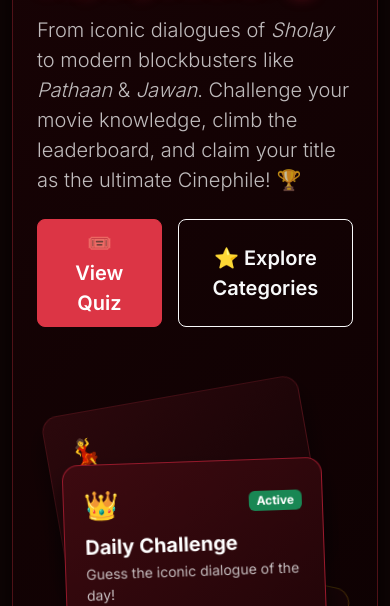
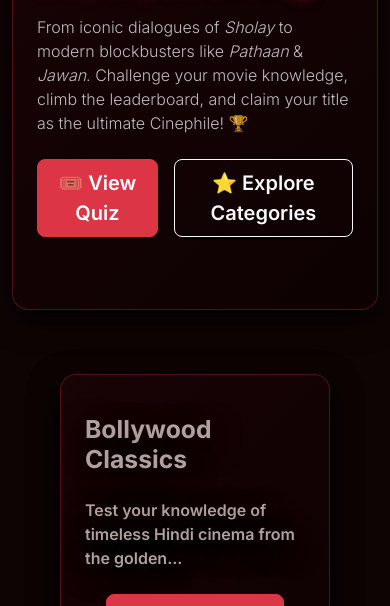
Before and after one commit to dhruvipaswala0407/QUIZ, a plain HTML site: page index.html in a window 390 px wide. Shown: the part 238-844 px from the top of the page. Drawn offline with nearby package versions, Linux system fonts and the light colour scheme; a web font is replaced by a local one.

Commit message:
Add files via upload

```diff
--- a/css/style.css
+++ b/css/style.css
@@ -153,3 +153,6 @@
     background-color: var(--bg-card);
     color:var(--text-muted);
 }
+.h-LG-336{
+height:336px;
+}
--- a/index.html
+++ b/index.html
@@ -83,22 +83,22 @@
                             <h1 class="display-4 fw-bold glow-title mb-3">
                                 Test Your Filmy Superpowers! 🍿
                             </h1>
-                            <p class="lead text-light opacity-75 mb-4">
+                            <p class="lead text-light opacity-75 mb-4 fs-6">
                                 From iconic dialogues of <em>Sholay</em> to modern blockbusters like <em>Pathaan</em> &
                                 <em>Jawan</em>. Challenge your movie knowledge, climb the leaderboard, and claim your
                                 title as the ultimate Cinephile! 🏆
                             </p>
                             <div class="d-flex gap-3">
-                                <a href="#categories" class="btn btn-danger btn-lg px-4 rounded-3 fw-semibold">
+                                <a href="#categories" class="btn btn-danger btn-lg px-lg-4 rounded-3 fw-semibold">
                                     🎟️ View Quiz
                                 </a>
-                                <button class="btn btn-outline-light btn-lg px-4 rounded-3 fw-semibold">
+                                <button class="btn btn-outline-light btn-lg px-lg-4 rounded-3 fw-semibold">
                                     ⭐ Explore Categories
                                 </button>
                             </div>
                         </div>
 
-                        <div class="col-lg-6">
+                        <div class="col-lg-6 d-none d-lg-flex">
                             <div class="cards-stack-wrapper">
 
                                 <div class="stacked-card card-back-left">
@@ -143,7 +143,7 @@
     </main>
     <footer>
         <div class="container">
-            <div class="hero-main-card col-12 rounded-4 p-4 mt-5 d-flex flex-wrap">
+            <div class="hero-main-card col-12 rounded-4 p-4 mt-5 d-flex flex-wrap mb-3">
                 <div class="col-lg-3">
                     <div class="col-12 px-3 py-2">
                         <a class="navbar-brand d-flex align-items-center gap-2" href="#">
@@ -167,7 +167,7 @@
                         </ol>
                     </nav>
                 </div>
-                <div class="col-lg-8 table-responsive">
+                <div class="col-lg-8 table-responsive d-none d-lg-flex">
 
                         <table class="table table-borderless">
                             <thead>
--- a/js/quiz.js
+++ b/js/quiz.js
@@ -19,7 +19,7 @@
                                 <h4 class="card-title fs-2 fw-bold py-3 d-flex justify-content-center">
                                    ${ele.title}
                                 </h4>
-                                <p class="card-title mb-2 fs-5 fw-semibold d-flex justify-content-center">
+                                <p class="card-title mb-2 fs-6 fw-semibold d-flex justify-content-center ">
                                     ${shortDesc}
                                 </p>
                                 <div class="mt-3 d-flex
```
